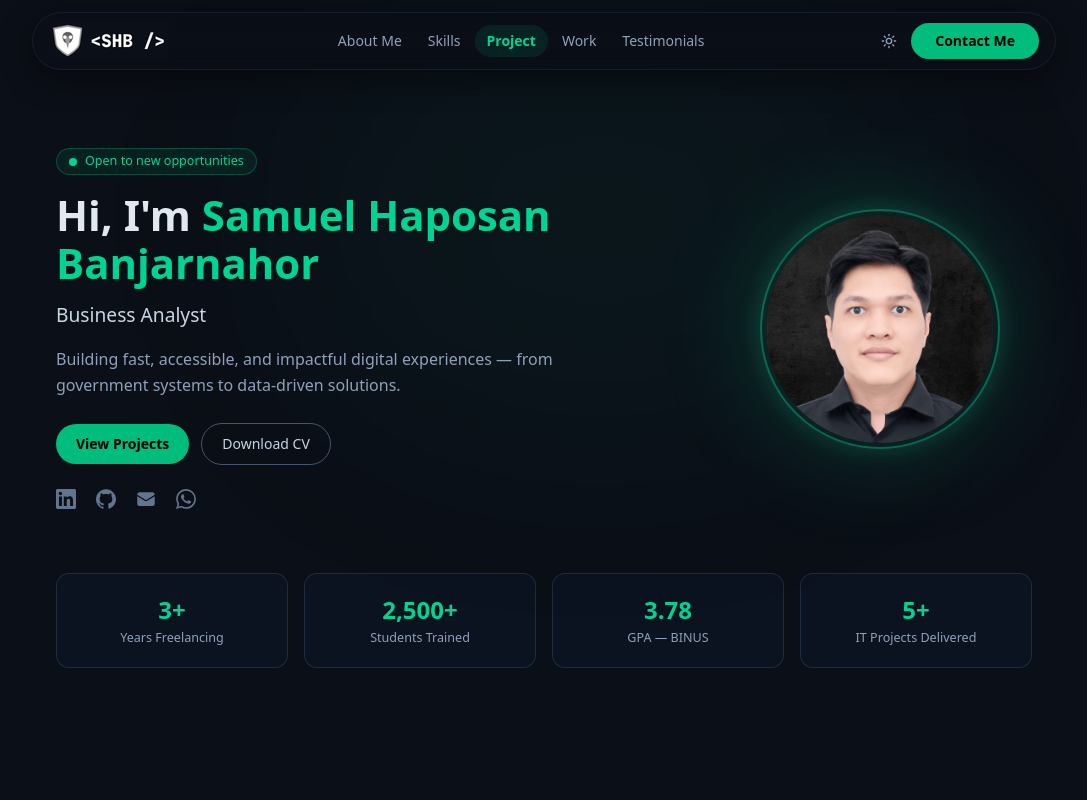
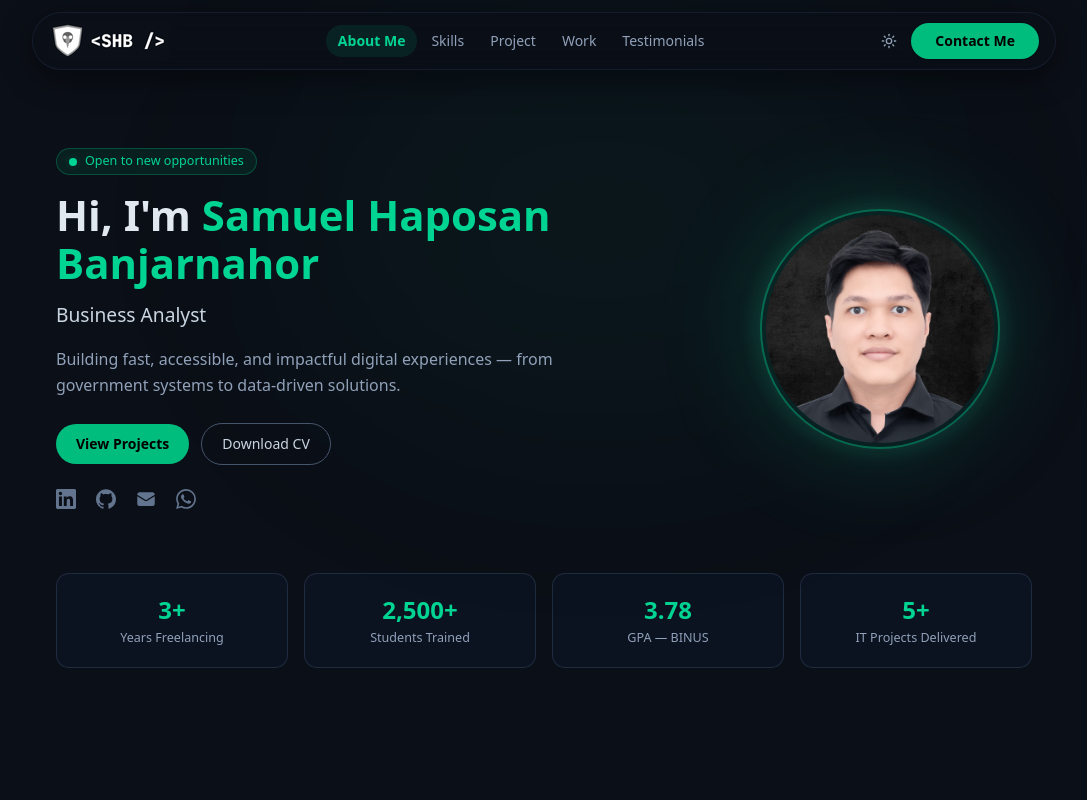
Before and after one commit to sambjhr/sam-web-porto, a Next.js app: page / in a window 1280 px wide. Shown: the top 800 px of the page, without its empty margins (96-1183 px from the left). Built offline with nearby package versions, Linux system fonts and the light colour scheme.

Commit message:
bug fixing

```diff
--- a/src/app/projects/page.tsx
+++ b/src/app/projects/page.tsx
@@ -3,6 +3,7 @@ import { ArrowLeft } from "lucide-react";
 import Navbar from "@/components/Navbar";
 import ProjectCard from "@/components/ProjectCard";
 import { PROJECTS } from "@/data/projects";
+import Footer from "@/components/Footer";
 
 export const metadata = {
   title: "All Projects — Samuel Haposan",
@@ -40,6 +41,8 @@ export default function ProjectsPage() {
           ))}
         </div>
       </div>
+
+      <Footer />
     </main>
   );
 }
--- a/src/components/Footer.tsx
+++ b/src/components/Footer.tsx
@@ -1,5 +1,5 @@
 export default function Footer(){
   return (
-    <footer className="mt-12 text-center text-gray-400 dark:text-slate-500 text-gr-small">© {new Date().getFullYear()} Samuel — Built with Smile 😀</footer>
+    <footer className="mt-12 py-8 text-center text-gray-400 dark:text-slate-500 text-gr-small">© {new Date().getFullYear()} Samuel — Built with Smile 😀</footer>
   )
 }
--- a/src/components/Navbar.tsx
+++ b/src/components/Navbar.tsx
@@ -1,6 +1,7 @@
 "use client";
 
 import { useState, useEffect } from "react";
+import { usePathname } from "next/navigation";
 import { Menu, X, Moon, Sun } from "lucide-react";
 import { useTheme } from "./ThemeProvider";
 
@@ -16,17 +17,21 @@ export default function Navbar() {
   const [menuOpen, setMenuOpen] = useState(false);
   const [activeSection, setActiveSection] = useState("about");
   const { theme, toggle } = useTheme();
+  const pathname = usePathname();
 
   useEffect(() => {
-    const sectionIds = NAV_LINKS.map((l) => l.href.slice(1));
+    if (pathname !== "/") return;
+
     const observers: IntersectionObserver[] = [];
 
-    sectionIds.forEach((id) => {
-      const el = document.getElementById(id);
+    NAV_LINKS.forEach((link) => {
+      if (!link.href.includes("#")) return;
+      const sectionId = link.href.split("#")[1];
+      const el = document.getElementById(sectionId);
       if (!el) return;
       const obs = new IntersectionObserver(
         ([entry]) => {
-          if (entry.isIntersecting) setActiveSection(id);
+          if (entry.isIntersecting) setActiveSection(sectionId);
         },
         { rootMargin: "-20% 0px -70% 0px" }
       );
@@ -35,7 +40,7 @@ export default function Navbar() {
     });
 
     return () => observers.forEach((o) => o.disconnect());
-  }, []);
+  }, [pathname]);
 
   return (
     <header className="fixed top-0 left-0 right-0 z-[100] flex items-center px-4 py-3 md:px-8">
@@ -55,14 +60,13 @@ export default function Navbar() {
           {/* Desktop nav */}
           <nav className="hidden md:flex items-center gap-0.5 text-gr-small" aria-label="Main navigation">
             {NAV_LINKS.map((link) => {
-              const isActive = activeSection === link.href.slice(1);
+              const isActive = link.href.includes("#")
+                ? pathname === "/" && activeSection === link.href.split("#")[1]
+                : pathname === link.href;
               return (
                 <a
                   key={link.href}
                   href={link.href}
-                  onClick={() => {
-                    if (link.href.startsWith("#")) setActiveSection(link.href.slice(1));
-                  }}
                   className={`px-3 py-1.5 rounded-full transition-all duration-200 ${
                     isActive
                       ? "bg-emerald-400/10 text-emerald-500 dark:text-emerald-400 font-semibold"
@@ -114,15 +118,14 @@ export default function Navbar() {
             <div className="absolute -inset-x-4 top-[calc(100%+0.75rem)] z-50 rounded-2xl bg-white dark:bg-[#0b0f17] border border-gray-200 dark:border-slate-800/60 p-4 shadow-xl md:hidden">
               <div className="space-y-1">
                 {NAV_LINKS.map((link) => {
-                  const isActive = activeSection === link.href.slice(1);
+                  const isActive = link.href.includes("#")
+                    ? activeSection === link.href.split("#")[1]
+                    : pathname === link.href;
                   return (
                     <a
                       key={link.href}
                       href={link.href}
-                      onClick={() => {
-                        setMenuOpen(false);
-                        if (link.href.startsWith("#")) setActiveSection(link.href.slice(1));
-                      }}
+                      onClick={() => setMenuOpen(false)}
                       className={`block rounded-xl px-4 py-3 text-sm font-medium transition-all duration-200 ${
                         isActive
                           ? "bg-emerald-400/10 text-emerald-500 dark:text-emerald-400 font-semibold"
```
